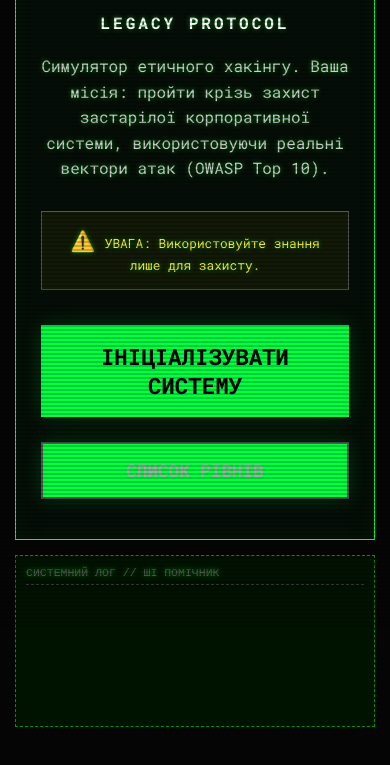
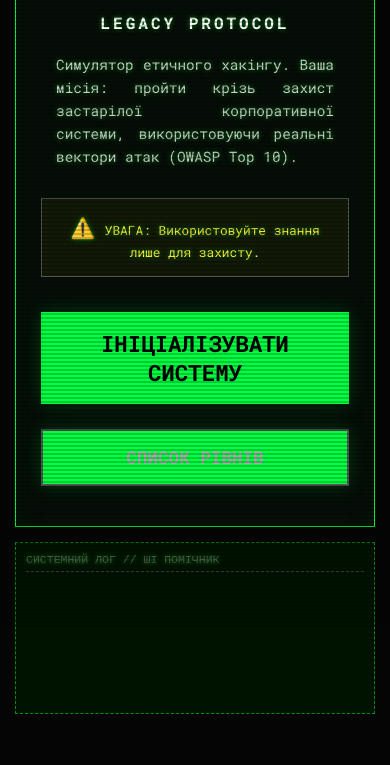
Before and after one commit to Dimetrius-eng/Cyberguard, a plain HTML site: page index.html in a window 390 px wide. Shown: the part 217-982 px from the top of the page. Drawn offline with Linux system fonts and the light colour scheme.

Commit message:
style.css

```diff
--- a/css/style.css
+++ b/css/style.css
@@ -531,3 +531,27 @@ body.on-start .lang-switch {
     padding-left: 5px;
     margin-left: 5px;
 }
+
+/* --- START SCREEN TEXT FORMATTING --- */
+.start-desc {
+    max-width: 600px;
+    margin: 0 auto 30px auto;
+    line-height: 1.6;
+    color: #ccc;
+
+    /* ВИРІВНЮВАННЯ ПО ШИРИНІ */
+    text-align: justify;
+    text-justify: inter-word;
+
+    /* ВІДСТУПИ ВІД КРАЇВ */
+    padding: 0 20px;
+    box-sizing: border-box;
+}
+
+/* Оновлення для мобільного, щоб теж було красиво */
+@media (max-width: 600px) {
+    .start-desc {
+        font-size: 0.9em; /* Трохи менший шрифт */
+        padding: 0 15px;  /* Трохи менші відступи */
+    }
+}
```
